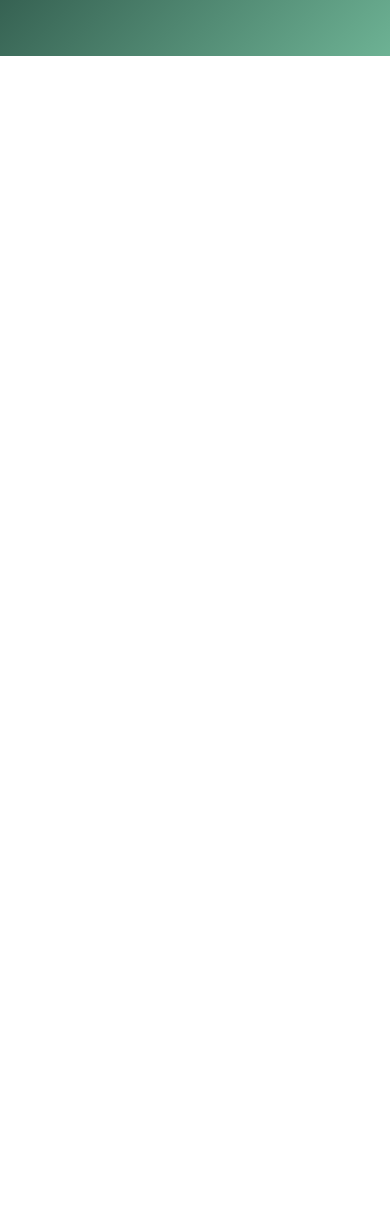
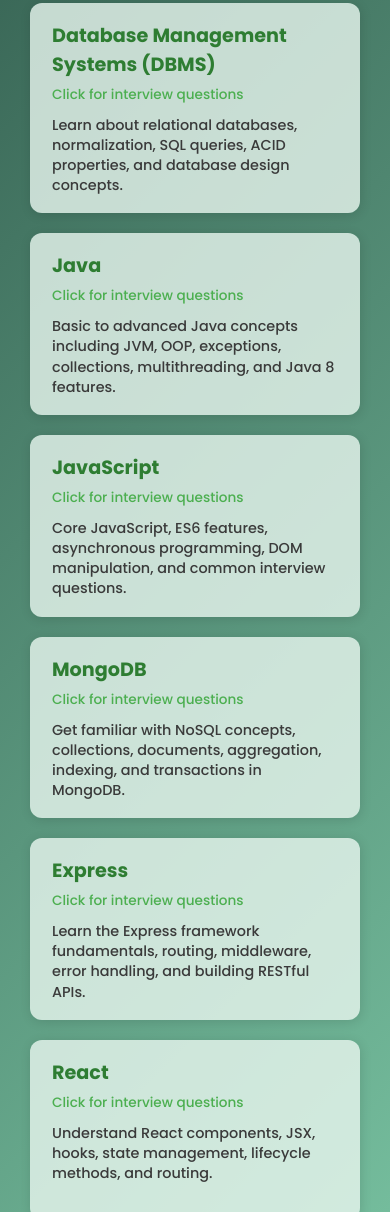
Before and after one commit to Abu999b/InterviewQuestions, a plain HTML site: page index.html in a window 390 px wide. Shown: the part 788-2000 px from the top of the page. Before the commit the page ends 844 px from the top, so only its background shows below. Drawn offline with Linux system fonts and the light colour scheme.

Commit message:
Update index.html

```diff
--- a/index.html
+++ b/index.html
@@ -2,7 +2,7 @@
 <html lang="en">
 <head>
     <meta charset="UTF-8" />
-    <meta name="viewport" content="width=device-width, initial-scale=1, maximum-scale=1, user-scalable=no" />
+    <meta name="viewport" content="width=device-width, initial-scale=1.0" />
     <title>Tech Placement Preparation</title>
     <style>
         @import url('https://fonts.googleapis.com/css2?family=Poppins:wght@300;500;700&display=swap');
@@ -16,14 +16,10 @@
             font-family: 'Poppins', sans-serif;
             background: linear-gradient(135deg, #1f4037, #99f2c8);
             color: #222;
-            overflow: hidden;
-            height: 600px;
-            max-width: 350px;
-            margin-left: auto;
-            margin-right: auto;
-            padding: 16px 20px;
+            padding: 20px;
             display: flex;
             flex-direction: column;
+            align-items: center;
         }
 
         h1 {
@@ -37,34 +33,25 @@
         }
 
         .content-container {
-            flex: 1;
-            overflow-y: auto;
-            padding-right: 12px;
-            scrollbar-width: thin;
-            scrollbar-color: #4caf50 #dfffe2;
-        }
-
-        .content-container::-webkit-scrollbar {
-            width: 6px;
-        }
-
-        .content-container::-webkit-scrollbar-track {
-            background: #dfffe2;
-            border-radius: 3px;
-        }
-
-        .content-container::-webkit-scrollbar-thumb {
-            background-color: #4caf50;
-            border-radius: 3px;
+            width: 100%;
+            max-width: 1200px;
+            display: grid;
+            grid-template-columns: repeat(auto-fill, minmax(260px, 1fr));
+            gap: 20px;
+            padding: 10px;
         }
 
         section {
             background: #e9f7efcc;
             border-radius: 12px;
-            margin-bottom: 18px;
             box-shadow: 1px 2px 12px rgba(0,0,0,0.12);
             transition: background-color 0.3s ease, box-shadow 0.3s ease;
+            min-height: 180px;
+            display: flex;
+            flex-direction: column;
+            justify-content: space-between;
         }
+
         section:hover {
             background-color: #d4eddbcc;
             box-shadow: 2px 4px 20px rgba(0,0,0,0.18);
@@ -75,11 +62,9 @@
             padding: 18px 22px;
             text-decoration: none;
             color: #2e7d32;
-            cursor: pointer;
-            user-select: none;
-            border-radius: 12px;
-            transition: color 0.3s ease;
+            height: 100%;
         }
+
         a.section-link:hover,
         a.section-link:focus {
             color: #1b4d20;
@@ -97,7 +82,6 @@
             font-weight: 500;
             color: #4caf50;
             margin-bottom: 10px;
-            user-select: none;
         }
 
         .description {
@@ -107,22 +91,21 @@
             margin: 0;
         }
 
-        @media (max-width: 350px) {
-            body {
-                padding: 12px 15px;
-            }
+        @media (max-width: 768px) {
             h1 {
                 font-size: 1.75rem;
-                margin-bottom: 20px;
             }
             h2 {
                 font-size: 1.2rem;
             }
-            .subtitle {
-                font-size: 0.8rem;
+            .description {
+                font-size: 0.9rem;
             }
-            .description {
-                font-size: 0.88rem;
+        }
+
+        @media (max-width: 480px) {
+            .content-container {
+                grid-template-columns: 1fr;
             }
         }
     </style>
@@ -130,104 +113,20 @@
 <body>
     <h1>Tech Placement Preparation</h1>
     <div class="content-container" role="main">
-        <section>
-            <a href="computer_networks.html" class="section-link" tabindex="0" aria-label="Computer Networks interview questions">
-                <h2>Computer Networks</h2>
-                <div class="subtitle">Click for interview questions</div>
-                <p class="description">Learn concepts such as network types, OSI and TCP/IP models, IP addressing, subnetting, routing, and security principles.</p>
-            </a>
-        </section>
-        <section>
-            <a href="oops.html" class="section-link" tabindex="0" aria-label="Object-Oriented Programming interview questions">
-                <h2>Object-Oriented Programming (OOPS)</h2>
-                <div class="subtitle">Click for interview questions</div>
-                <p class="description">Understand the core principles like classes, objects, inheritance, polymorphism, abstraction, and encapsulation.</p>
-            </a>
-        </section>
-        <section>
-            <a href="operating_systems.html" class="section-link" tabindex="0" aria-label="Operating Systems interview questions">
-                <h2>Operating Systems (OS)</h2>
-                <div class="subtitle">Click for interview questions</div>
-                <p class="description">Explore process management, threading, memory management, file systems, and OS scheduling algorithms.</p>
-            </a>
-        </section>
-        <section>
-            <a href="dbms.html" class="section-link" tabindex="0" aria-label="Database Management Systems interview questions">
-                <h2>Database Management Systems (DBMS)</h2>
-                <div class="subtitle">Click for interview questions</div>
-                <p class="description">Learn about relational databases, normalization, SQL queries, ACID properties, and database design concepts.</p>
-            </a>
-        </section>
-        <section>
-            <a href="java.html" class="section-link" tabindex="0" aria-label="Java interview questions">
-                <h2>Java</h2>
-                <div class="subtitle">Click for interview questions</div>
-                <p class="description">Basic to advanced Java concepts including JVM, OOP, exceptions, collections, multithreading, and Java 8 features.</p>
-            </a>
-        </section>
-        <section>
-            <a href="javascript.html" class="section-link" tabindex="0" aria-label="JavaScript interview questions">
-                <h2>JavaScript</h2>
-                <div class="subtitle">Click for interview questions</div>
-                <p class="description">Core JavaScript, ES6 features, asynchronous programming, DOM manipulation, and common interview questions.</p>
-            </a>
-        </section>
-        <section>
-            <a href="mongodb.html" class="section-link" tabindex="0" aria-label="MongoDB interview questions">
-                <h2>MongoDB</h2>
-                <div class="subtitle">Click for interview questions</div>
-                <p class="description">Get familiar with NoSQL concepts, collections, documents, aggregation, indexing, and transactions in MongoDB.</p>
-            </a>
-        </section>
-        <section>
-            <a href="express.html" class="section-link" tabindex="0" aria-label="Express interview questions">
-                <h2>Express</h2>
-                <div class="subtitle">Click for interview questions</div>
-                <p class="description">Learn the Express framework fundamentals, routing, middleware, error handling, and building RESTful APIs.</p>
-            </a>
-        </section>
-        <section>
-            <a href="react.html" class="section-link" tabindex="0" aria-label="React interview questions">
-                <h2>React</h2>
-                <div class="subtitle">Click for interview questions</div>
-                <p class="description">Understand React components, JSX, hooks, state management, lifecycle methods, and routing.</p>
-            </a>
-        </section>
-        <section>
-            <a href="nodejs.html" class="section-link" tabindex="0" aria-label="NodeJS interview questions">
-                <h2>NodeJS</h2>
-                <div class="subtitle">Click for interview questions</div>
-                <p class="description">Node.js runtime, event loop, npm, modules, asynchronous programming, and building backend services.</p>
-            </a>
-        </section>
-        <section>
-            <a href="general_hr.html" class="section-link" tabindex="0" aria-label="General HR interview questions">
-                <h2>General HR Questions</h2>
-                <div class="subtitle">Click for interview questions</div>
-                <p class="description">Prepare answers for common HR interview questions related to strengths, weaknesses, motivation, and goals.</p>
-            </a>
-        </section>
-        <section>
-            <a href="behavioral.html" class="section-link" tabindex="0" aria-label="Behavioural and Situational interview questions">
-                <h2>Behavioural and Situational</h2>
-                <div class="subtitle">Click for interview questions</div>
-                <p class="description">Learn how to handle behavioural and situational interview questions using techniques like the STAR method.</p>
-            </a>
-        </section>
-        <section>
-            <a href="personality.html" class="section-link" tabindex="0" aria-label="Personality interview questions">
-                <h2>Personality</h2>
-                <div class="subtitle">Click for interview questions</div>
-                <p class="description">Discover how personality traits influence interviews and tips to present yourself confidently.</p>
-            </a>
-        </section>
-        <section>
-            <a href="career_oriented.html" class="section-link" tabindex="0" aria-label="Career Oriented interview questions">
-                <h2>Career Oriented</h2>
-                <div class="subtitle">Click for interview questions</div>
-                <p class="description">Focus on aligning your career goals, continuous learning, and professional growth with employer expectations.</p>
-            </a>
-        </section>
+        <section><a href="computer_networks.html" class="section-link"><h2>Computer Networks</h2><div class="subtitle">Click for interview questions</div><p class="description">Learn concepts such as network types, OSI and TCP/IP models, IP addressing, subnetting, routing, and security principles.</p></a></section>
+        <section><a href="oops.html" class="section-link"><h2>Object-Oriented Programming (OOPS)</h2><div class="subtitle">Click for interview questions</div><p class="description">Understand the core principles like classes, objects, inheritance, polymorphism, abstraction, and encapsulation.</p></a></section>
+        <section><a href="operating_systems.html" class="section-link"><h2>Operating Systems (OS)</h2><div class="subtitle">Click for interview questions</div><p class="description">Explore process management, threading, memory management, file systems, and OS scheduling algorithms.</p></a></section>
+        <section><a href="dbms.html" class="section-link"><h2>Database Management Systems (DBMS)</h2><div class="subtitle">Click for interview questions</div><p class="description">Learn about relational databases, normalization, SQL queries, ACID properties, and database design concepts.</p></a></section>
+        <section><a href="java.html" class="section-link"><h2>Java</h2><div class="subtitle">Click for interview questions</div><p class="description">Basic to advanced Java concepts including JVM, OOP, exceptions, collections, multithreading, and Java 8 features.</p></a></section>
+        <section><a href="javascript.html" class="section-link"><h2>JavaScript</h2><div class="subtitle">Click for interview questions</div><p class="description">Core JavaScript, ES6 features, asynchronous programming, DOM manipulation, and common interview questions.</p></a></section>
+        <section><a href="mongodb.html" class="section-link"><h2>MongoDB</h2><div class="subtitle">Click for interview questions</div><p class="description">Get familiar with NoSQL concepts, collections, documents, aggregation, indexing, and transactions in MongoDB.</p></a></section>
+        <section><a href="express.html" class="section-link"><h2>Express</h2><div class="subtitle">Click for interview questions</div><p class="description">Learn the Express framework fundamentals, routing, middleware, error handling, and building RESTful APIs.</p></a></section>
+        <section><a href="react.html" class="section-link"><h2>React</h2><div class="subtitle">Click for interview questions</div><p class="description">Understand React components, JSX, hooks, state management, lifecycle methods, and routing.</p></a></section>
+        <section><a href="nodejs.html" class="section-link"><h2>NodeJS</h2><div class="subtitle">Click for interview questions</div><p class="description">Node.js runtime, event loop, npm, modules, asynchronous programming, and building backend services.</p></a></section>
+        <section><a href="general_hr.html" class="section-link"><h2>General HR Questions</h2><div class="subtitle">Click for interview questions</div><p class="description">Prepare answers for common HR interview questions related to strengths, weaknesses, motivation, and goals.</p></a></section>
+        <section><a href="behavioral.html" class="section-link"><h2>Behavioural and Situational</h2><div class="subtitle">Click for interview questions</div><p class="description">Learn how to handle behavioural and situational interview questions using techniques like the STAR method.</p></a></section>
+        <section><a href="personality.html" class="section-link"><h2>Personality</h2><div class="subtitle">Click for interview questions</div><p class="description">Discover how personality traits influence interviews and tips to present yourself confidently.</p></a></section>
+        <section><a href="career_oriented.html" class="section-link"><h2>Career Oriented</h2><div class="subtitle">Click for interview questions</div><p class="description">Focus on aligning your career goals, continuous learning, and professional growth with employer expectations.</p></a></section>
     </div>
 </body>
 </html>
```
